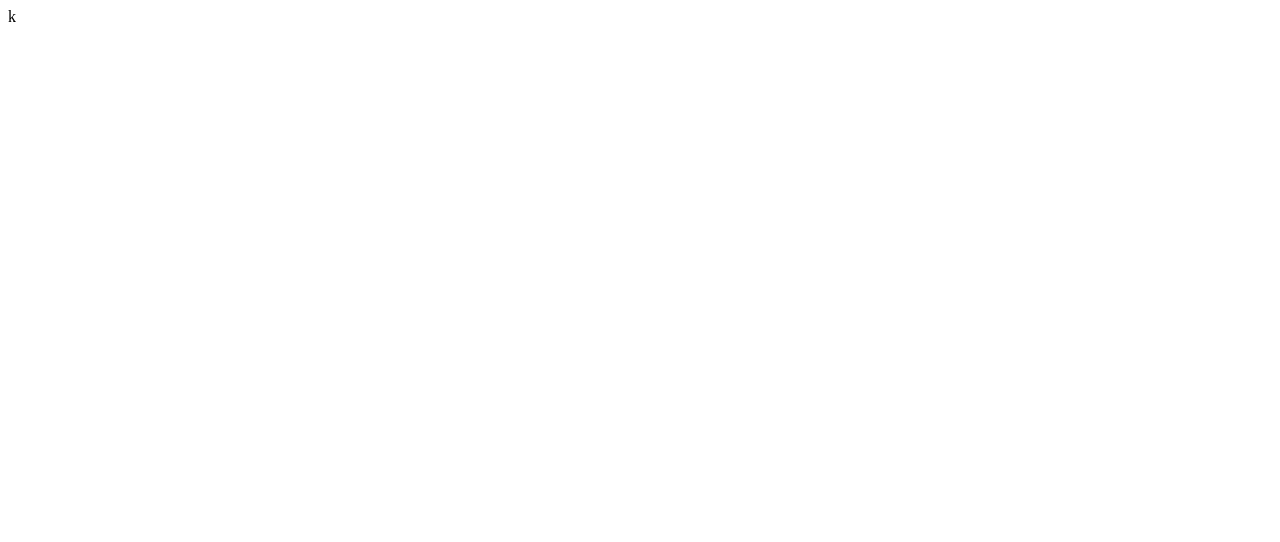
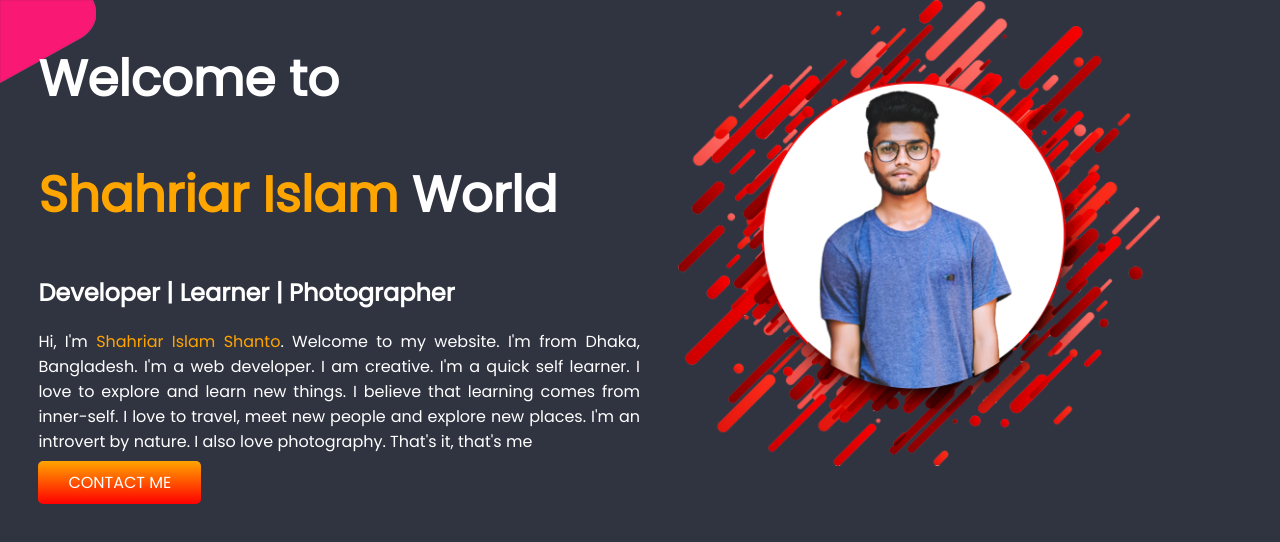
Before and after one commit to Shahriar-Islam-Shanto/developer-portfolio, a plain HTML site: page index.html in a window 1280 px wide. Drawn offline with Linux system fonts and the light colour scheme.

Commit message:
first section

```diff
--- a/index.html
+++ b/index.html
@@ -5,10 +5,24 @@
     <meta http-equiv="X-UA-Compatible" content="IE=edge">
     <meta name="viewport" content="width=device-width, initial-scale=1.0">
     <title>Shahriar Portfolio</title>
-    <link rel="stylesheet" href="style.css">k
+    <link rel="preconnect" href="https://fonts.googleapis.com">
+    <link rel="preconnect" href="https://fonts.gstatic.com" crossorigin>
+    <link href="https://fonts.googleapis.com/css2?family=Poppins&display=swap" rel="stylesheet">
+    <link rel="stylesheet" href="style.css">
 
 </head>
 <body>
+<section class= "top-banner">
+    <div class= "half-width">
+    <h1>Welcome to</h1>
+    <h1><span class= "orange-color">Shahriar Islam</span> World</h1>
+    <h2>Developer | Learner | Photographer</h2>
+    <p class= "about-me">Hi, I'm <span class= "orange-color">Shahriar Islam Shanto</span>. Welcome to my website. I'm from Dhaka, Bangladesh. I'm a web developer. I am creative. I'm a quick self learner. I love to explore and learn new things. I believe that learning comes from inner-self. I love to travel, meet new people and explore new places. I'm an introvert by nature. I also love photography. That's it, that's me</p>
+    <a class= "contact-button" target="blank" href="www.facebook.com/shahriar.islam143">CONTACT ME</a>
+    </div>
 
-</body>
+    <div class= "half-width">
+    <img src="Images/shahriar_photo.png" alt="Shahriar image">
+</div>
+</section>
 </html>
--- a/style.css
+++ b/style.css
@@ -0,0 +1,41 @@
+body{
+    font-family: 'Poppins', sans-serif;
+    background-color: #303340;
+    margin: 0;
+
+}
+h1{
+    font-size: 50px;
+}
+.orange-color{
+    color: orange
+}
+.about-me{
+    text-align: justify;
+}
+section{
+    display: flex;
+    color: white;
+}
+.top-banner{
+    background-image: url(images/top-banner.png);
+    background-repeat: no-repeat;
+
+
+}
+.half-width{
+    width: 50%;
+    padding-left: 3%;
+}
+.half-width img{
+    width: 80%;
+}
+.contact-button{
+    text-decoration: none;
+    color: white;
+    font-weight: 700px;
+    background-image:linear-gradient(orange,red);
+    padding: 10px 30px;
+    border-radius: 5px;
+
+}
```
Also changed, not shown: images/Shahriar_Photo_2.png (added), images/shahriar_photo.png (added), images/top-banner.png (added).
